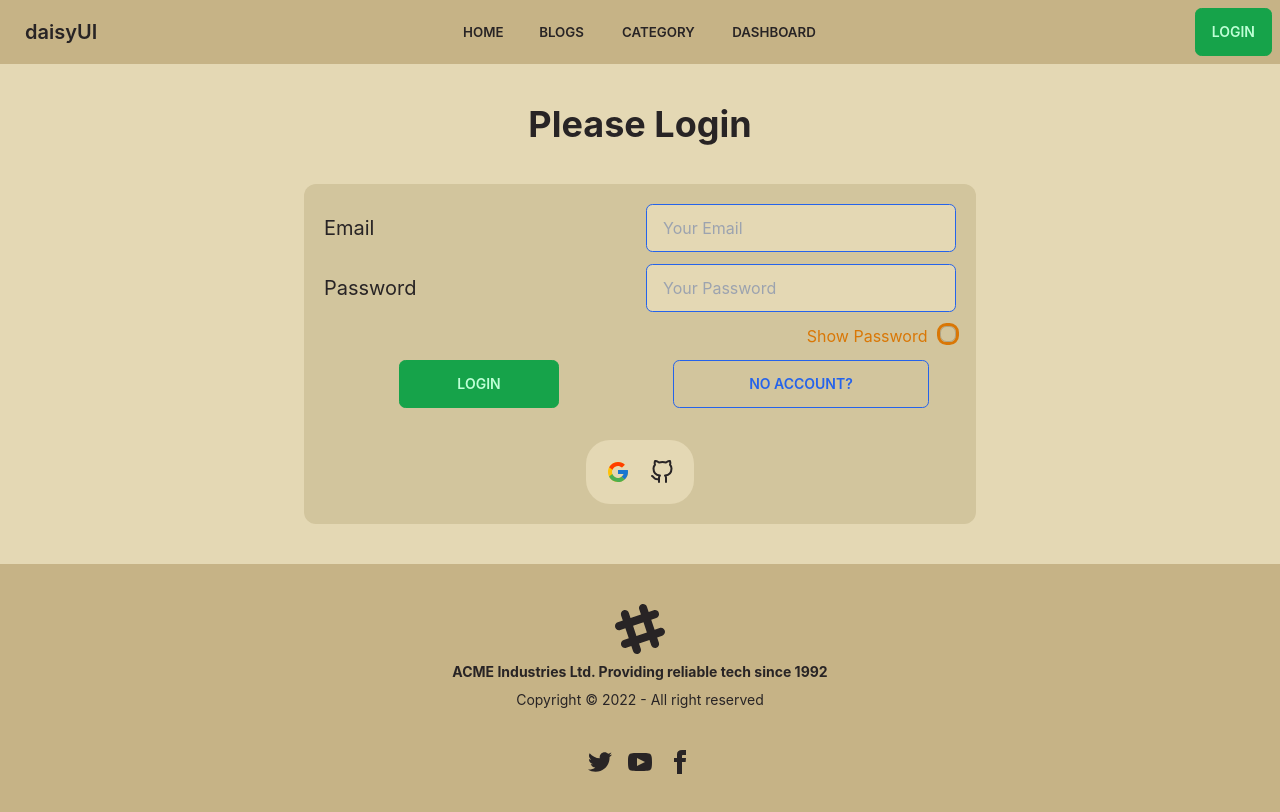
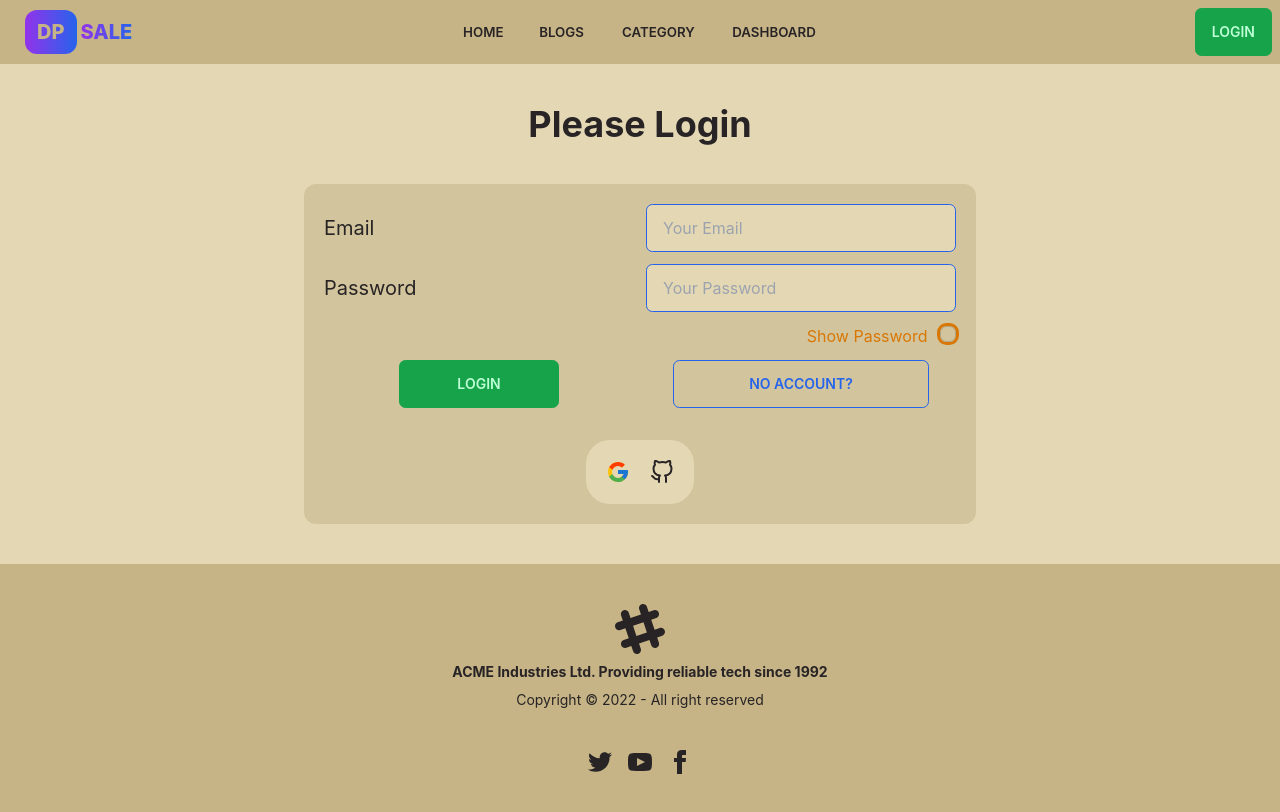
Before and after one commit to SaiemAziz/gpu-sale-client, a React (Create React App) app: page /login in a window 1280 px wide. Built offline with nearby package versions, Linux system fonts and the light colour scheme; no server answers.

Commit message:
dashboard updated

```diff
--- a/src/pages/Dashboard/DashHeader.js
+++ b/src/pages/Dashboard/DashHeader.js
@@ -7,22 +7,7 @@ const DashHeader = ({role}) => {
   let { logOut, user, setUser, setRedirect } = useContext(AuthContext);
   let location = useLocation();
   let navigate = useNavigate();
-  let menu = (
-    <>
-      <NavLink className="btn btn-ghost" to="/home">
-        Home
-      </NavLink>
-      <NavLink className="btn btn-ghost" to="/blogs">
-        Blogs
-      </NavLink>
-      <NavLink className="btn btn-ghost" to="/categories">
-        Category
-      </NavLink>
-      <NavLink className="btn btn-ghost" to="/dashboard">
-        Dashboard
-      </NavLink>
-    </>
-  );
+
 
   let logoutClicked = () => {
     setRedirect(location.pathname === ('/login' || 'register') ? '/' : location.pathname );
@@ -36,7 +21,7 @@ const DashHeader = ({role}) => {
   return (
     <div className="navbar bg-base-300 sticky top-0 z-50">
       <div className="navbar-start">
-          <label htmlFor="sidebar" className="btn btn-ghost lg:hidden">
+          <label htmlFor="sidebar" className=" lg:hidden">
             <svg
               xmlns="http://www.w3.org/2000/svg"
               className="h-5 w-5"
@@ -53,23 +38,22 @@ const DashHeader = ({role}) => {
             </svg>
           </label>
 
-        <NavLink to="/" className="btn btn-ghost normal-case text-xl">
-          daisyUI
+        <NavLink to="/" className="btn btn-ghost normal-case text-xl font-extrabold hover:bg-base-300">
+          <p className="px-3 py-2 text-base-300 bg-gradient-to-r from-purple-600 to-blue-600 rounded-xl">DP</p>
+          <p className="text-transparent bg-clip-text bg-gradient-to-r from-purple-600 to-blue-600 ml-1">SALE</p>
         </NavLink>
       </div>
-      <div className="navbar-center hidden lg:flex">
-        <ul className="menu menu-horizontal p-0">{menu}</ul>
-      </div>
+
       <div className="navbar-end">
         {user ? (
           <div className="flex gap-3">
-            <p className="my-auto text-2xl italic font-bold text-amber-600">{role.toUpperCase()}</p>
+            <p className="my-auto italic font-bold text-amber-600">{role.toUpperCase()}</p>
             <div
-              className="h-[40px] my-auto tooltip tooltip-bottom tooltip-info"
+              className="h-[30px] w-[30px] my-auto tooltip tooltip-bottom tooltip-info"
               data-tip={user?.displayName || "No Name"}
             >
               <img
-                className="h-full rounded-full"
+                className="h-full w-full rounded-full"
                 src={user?.photoURL || process.env.REACT_APP_BLANK}
                 alt=""
               />
--- a/src/pages/Dashboard/Dashboard.js
+++ b/src/pages/Dashboard/Dashboard.js
@@ -49,13 +49,16 @@ const Dashboard = () => {
       <div class="h-screen drawer drawer-mobile w-full">
       <input id="sidebar" type="checkbox" class="drawer-toggle" />
       <div class="drawer-content flex flex-col items-center justify-center">
+
         {/* <!-- Page content here --> */}
         <Outlet/>
       </div>
       <div class="drawer-side">
         <label for="sidebar" class="drawer-overlay"></label>
         <ul class="menu p-4 overflow-y-auto w-80 bg-base-300 text-xl text-base-content">
+          <p className="my-10 text-2xl italic font-semibold text-center">Dashboard</p>
           {/* <!-- Sidebar content here --> */}
+
           {menu}
         </ul>
       </div>
--- a/src/routes/routes.js
+++ b/src/routes/routes.js
@@ -57,7 +57,7 @@ export const routes = createBrowserRouter([
         children: [
             {
                 index: true,
-                element: <div className="flex min-h-screen justify-center items-center text-4xl text-center mx-5"><p>Please Choose an option from Side Bar</p></div>
+                element: <div className="flex justify-center items-center text-4xl text-center mx-5"><p>Please Choose an option from Side Bar</p></div>
             },
             {
                 path: '/dashboard/all-sellers',
--- a/src/shared/Header.js
+++ b/src/shared/Header.js
@@ -59,8 +59,9 @@ const Header = () => {
             {menu}
           </ul>
         </div>
-        <NavLink to="" className="btn btn-ghost normal-case text-xl">
-          daisyUI
+        <NavLink to="/" className="btn btn-ghost normal-case text-xl font-extrabold hover:bg-base-300">
+          <p className="px-3 py-2 text-base-300 bg-gradient-to-r from-purple-600 to-blue-600 rounded-xl">DP</p>
+          <p className="text-transparent bg-clip-text bg-gradient-to-r from-purple-600 to-blue-600 ml-1">SALE</p>
         </NavLink>
       </div>
       <div className="navbar-center hidden lg:flex">
```
